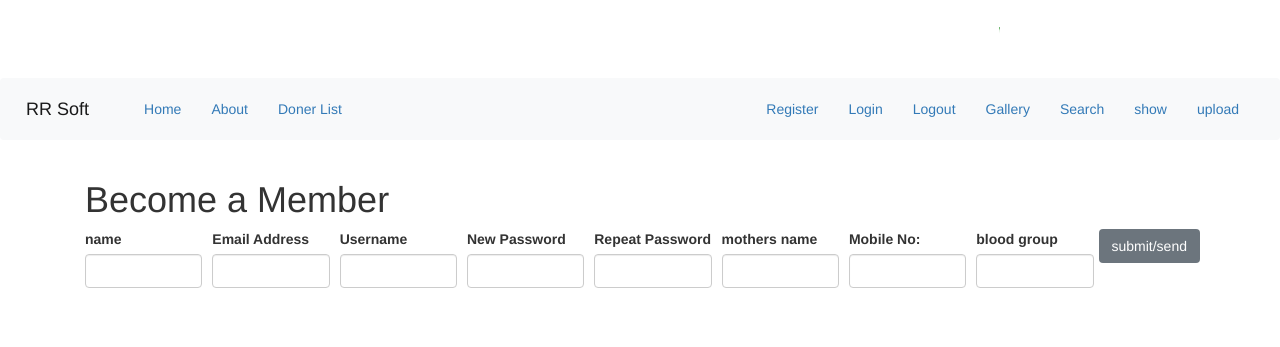
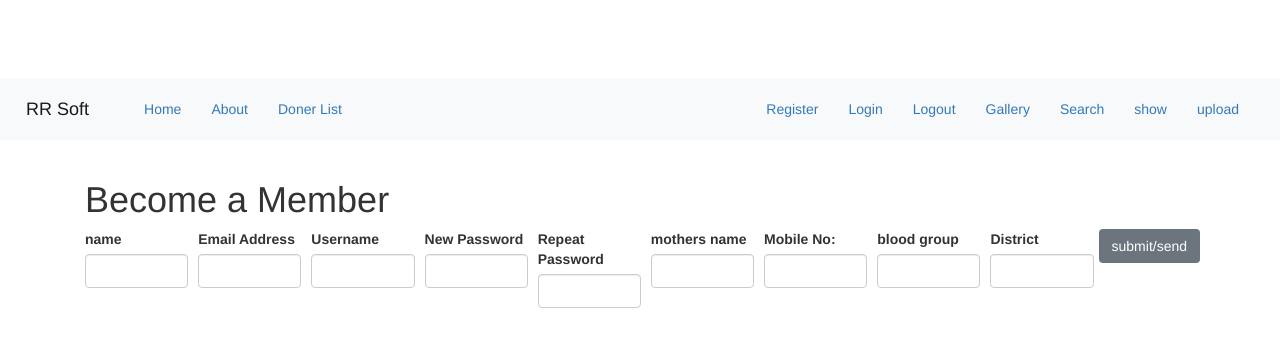
Before and after one commit to baizeedrony/Blood-Donation, a Flask app: page /register in a window 1280 px wide. Shown: the top 347 px of the page. Run offline with Flask 2, Linux system fonts and the light colour scheme; some libraries are stand-ins or nearby versions.

Commit message:
distrjict coloum added

```diff
--- a/app.py
+++ b/app.py
@@ -50,6 +50,7 @@ class RegistrationForm(Form):
     phone = StringField('Mobile No:')
     bloodgroup = StringField('blood group')
     email = StringField('Email Address', [validators.Length(min=6, max=35)])
+    district = StringField('District')
     password = PasswordField('New Password', [
         validators.DataRequired(),
         validators.EqualTo('confirm', message='Passwords must match')
@@ -107,13 +108,14 @@ def register():
         phone = form_response.phone.data
         email = form_response.email.data
         bloodgroup = form_response.bloodgroup.data
+        district = form_response.district.data
         password = sha256_crypt.encrypt(str(form_response.password.data))
         # image = form_response.image.data
         cur = con.cursor()
         # https://learncodeshare.net/2015/06/26/insert-crud-using-cx_oracle/ inserting documentations
-        cur.execute("INSERT INTO users (name, username, mothersname, phone, email, bloodgroup, password)"
-                    " VALUES (\'{}\',\'{}\', \'{}\', \'{}\', \'{}\', \'{}\', \'{}\')".
-                    format(name, username, mothersname, phone, email, bloodgroup, password))
+        cur.execute("INSERT INTO users (name, username, mothersname, phone, email, bloodgroup, DISTRICT,password)"
+                    " VALUES (\'{}\',\'{}\', \'{}\', \'{}\', \'{}\', \'{}\', \'{}\', \'{}\')".
+                    format(name, username, mothersname, phone, email, bloodgroup, district,password))
         con.commit()
         # return "<h1>You are now registered</h1>"
         flash("you are now registered", "success")
--- a/templates/register.html
+++ b/templates/register.html
@@ -42,6 +42,10 @@
         {{ render_field(form.bloodgroup, class_="form-control")}}
     </div>
 
+           <div class="col">
+        {{ render_field(form.district, class_="form-control")}}
+    </div>
+
         <!--<div class="form-group">
         <input type="file" name="file" accept="image/*">
     </div>-->
```
